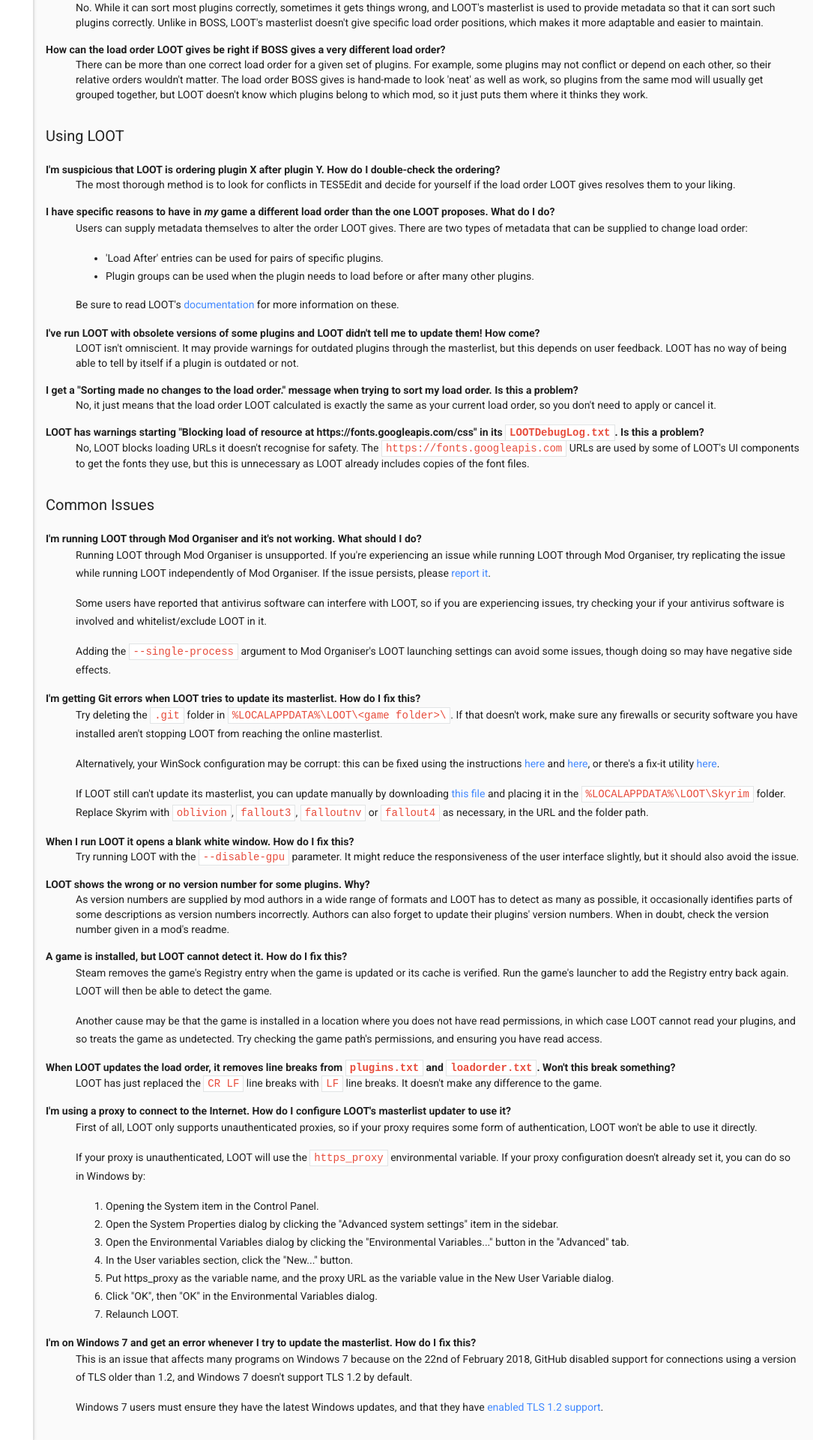
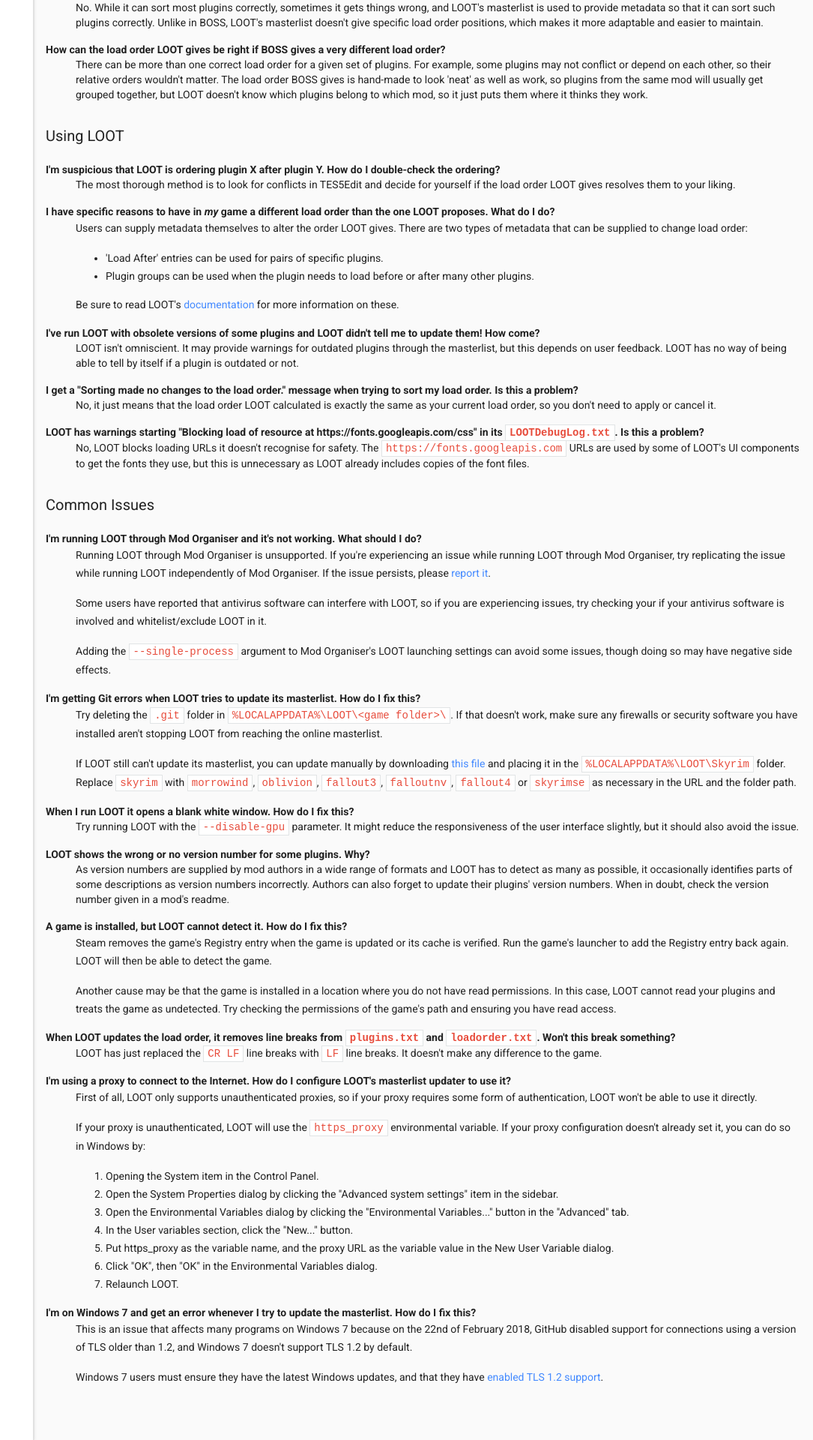
Before and after one commit to loot/loot.github.io, a Jekyll site: the page built from docs/help/LOOT-FAQs.html, in a window 1280 px wide. Shown: the part 1478-3398 px from the top of the page at 75% size, without its empty margins (195-1280 px from the left). Built offline with Jekyll 4.4.1, drawn with Linux system fonts in a browser that asks for light colours; nearby versions of some CDN libraries.

Commit message:
Typos & adjustments (#80)
Edit "Git errors" section of FAQ
* Remove WinSock section as it's outdated.
* Update link to latest SLE masterlist.
* Add all supported games to list.
* Remove erroneous comma.

Edit "Game not detected" section of FAQ
* Fix typos.
* Split up run-on.
* Reword awkward possessive.

```diff
--- a/docs/help/LOOT-FAQs.html
+++ b/docs/help/LOOT-FAQs.html
@@ -129,9 +129,7 @@
   <dd>
     <p>Try deleting the <code>.git</code> folder in <code>%LOCALAPPDATA%\LOOT\&lt;game folder&gt;\</code>. If that doesn't work, make sure any firewalls or security software you have installed aren't stopping LOOT from reaching the online masterlist.</p>
 
-    <p>Alternatively, your WinSock configuration may be corrupt: this can be fixed using the instructions <a href="https://support.microsoft.com/kb/817571">here</a> and <a href="https://support.microsoft.com/kb/318584">here</a>, or there's a fix-it utility <a href="http://h10025.www1.hp.com/ewfrf/wc/document?cc=uk&amp;lc=en&amp;docname=c01184567">here</a>.</p>
-
-    <p>If LOOT still can't update its masterlist, you can update manually by downloading <a href="https://raw.githubusercontent.com/loot/skyrim/v0.10/masterlist.yaml">this file</a> and placing it in the <code>%LOCALAPPDATA%\LOOT\Skyrim</code> folder. Replace Skyrim with <code>oblivion</code>, <code>fallout3</code>, <code>falloutnv</code> or <code>fallout4</code> as necessary, in the URL and the folder path.</p>
+    <p>If LOOT still can't update its masterlist, you can update manually by downloading <a href="https://raw.githubusercontent.com/loot/skyrim/v0.15/masterlist.yaml">this file</a> and placing it in the <code>%LOCALAPPDATA%\LOOT\Skyrim</code> folder. Replace <code>skyrim</code> with <code>morrowind</code>, <code>oblivion</code>, <code>fallout3</code>, <code>falloutnv</code>, <code>fallout4</code> or <code>skyrimse</code> as necessary in the URL and the folder path.</p>
   </dd>
 
   <dt id="blank-window">When I run LOOT it opens a blank white window. How do I fix this?</dt>
@@ -143,7 +141,7 @@
   <dt id="game-not-detected">A game is installed, but LOOT cannot detect it. How do I fix this?</dt>
   <dd>
     <p>Steam removes the game's Registry entry when the game is updated or its cache is verified. Run the game's launcher to add the Registry entry back again. LOOT will then be able to detect the game.</p>
-    <p>Another cause may be that the game is installed in a location where you does not have read permissions, in which case LOOT cannot read your plugins, and so treats the game as undetected. Try checking the game path's permissions, and ensuring you have read access.</p>
+    <p>Another cause may be that the game is installed in a location where you do not have read permissions. In this case, LOOT cannot read your plugins and treats the game as undetected. Try checking the permissions of the game's path and ensuring you have read access.</p>
   </dd>
 
   <dt id="line-breaks">When LOOT updates the load order, it removes line breaks from <code>plugins.txt</code> and <code>loadorder.txt</code>. Won't this break something?</dt>
```
